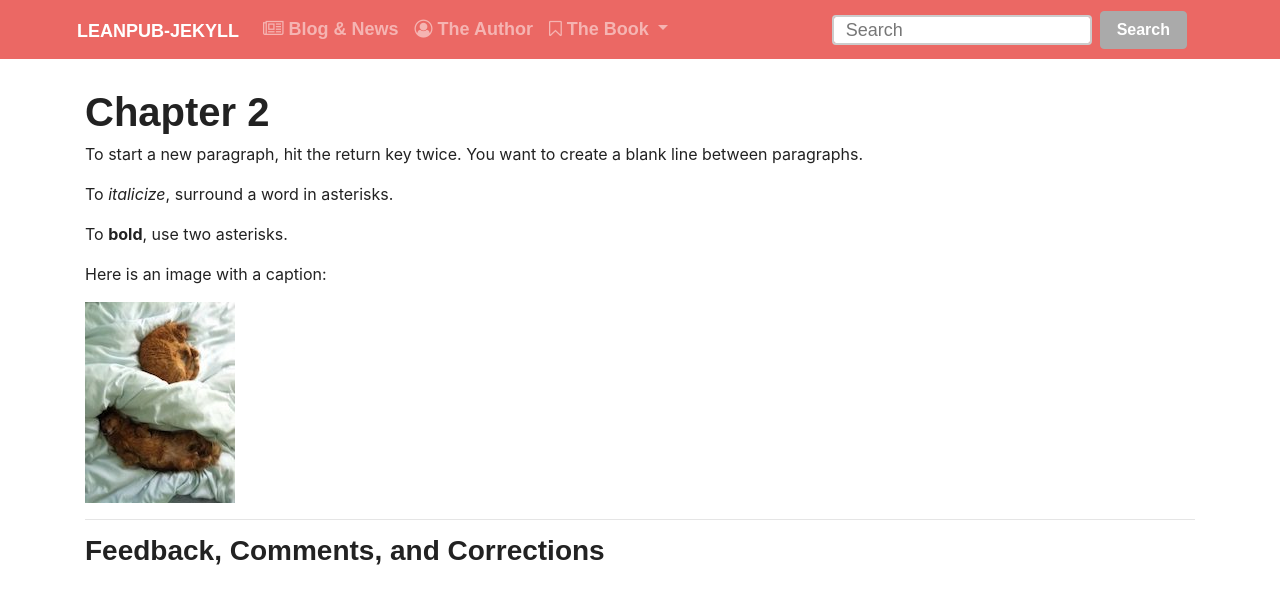
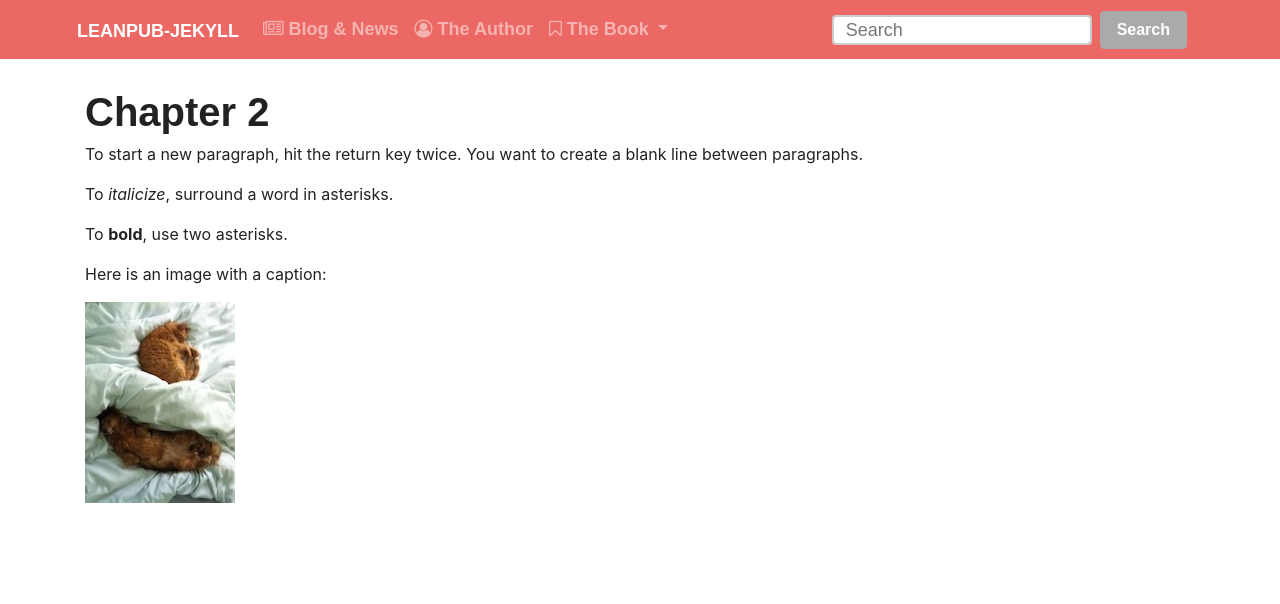
Before and after one commit to groundh0g/leanpub-jekyll, a Jekyll site: the page built from manuscript/chapter2.md, in a window 1280 px wide. Shown: the top 604 px of the page. Built offline with Jekyll 4.4.1, drawn with Linux system fonts in a browser that asks for light colours; nearby versions of some CDN libraries; some web fonts are replaced; our own code applies the rules of GitHub Pages for plain Markdown files.

Commit message:
Comments tweaks; blurb for same in README

```diff
--- a/_config.yml
+++ b/_config.yml
@@ -20,7 +20,7 @@ description: >- # this means to ignore newlines until "baseurl:"
   line in _config.yml. It will appear in your document head meta (for
   Google search results) and in your feed.xml site description.
 baseurl: "/leanpub-jekyll" # the subpath of your site, e.g. /blog
-url: "" # the base hostname & protocol for your site, e.g. http://example.com
+url: "https://groundh0g.github.io" # the base hostname & protocol for your site, e.g. http://example.com
 twitter_username: jekyllrb
 github_username:  jekyll
 
--- a/_layouts/chapter.html
+++ b/_layouts/chapter.html
@@ -14,7 +14,9 @@ layout: default
         {{ content }}
     </div>
 
+    {% if config.comments.provider != "" and config.comments.provider != nil %}
     <hr/>
     <h3>Feedback, Comments, and Corrections</h3>
-    <div style="width: 100%;">{% include comments.liquid %}</div>
+    {% include comments.liquid %}
+    {% endif %}
 </article>
```
Also changed, not shown: README.md.
